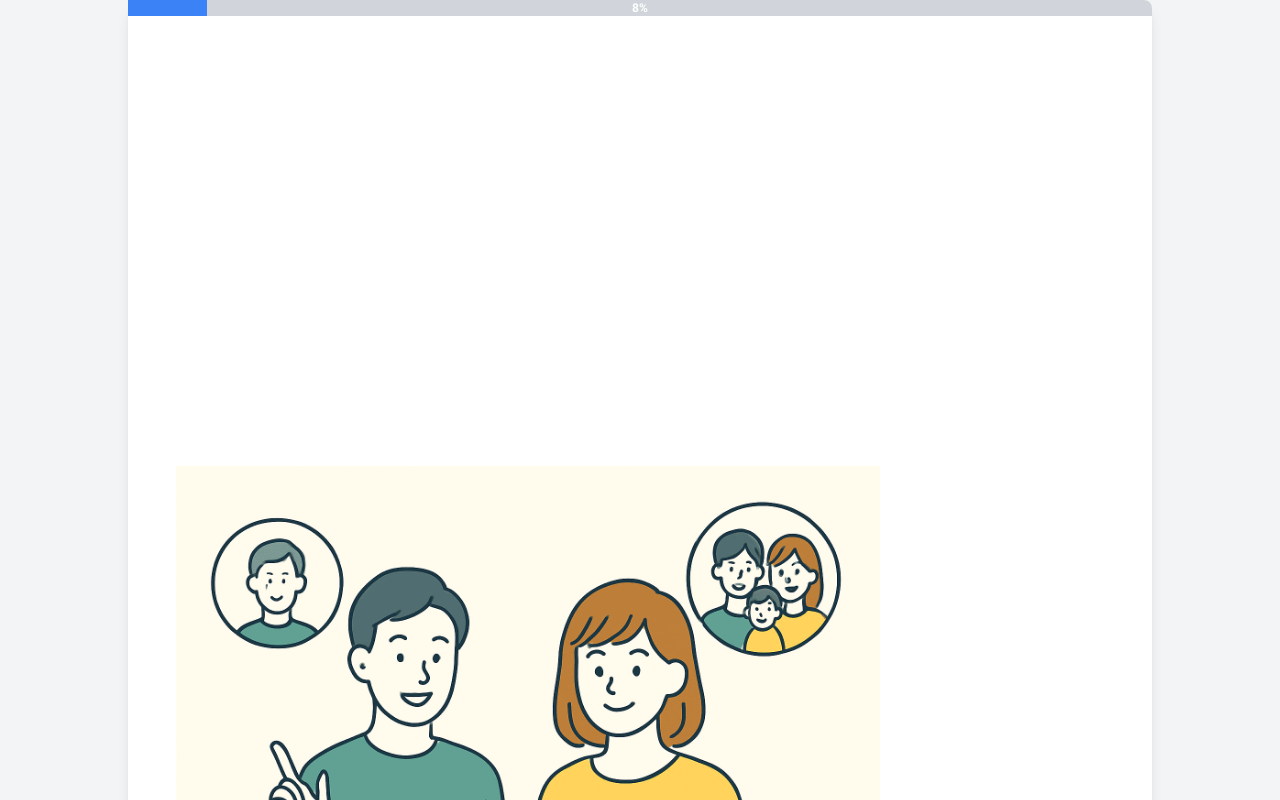
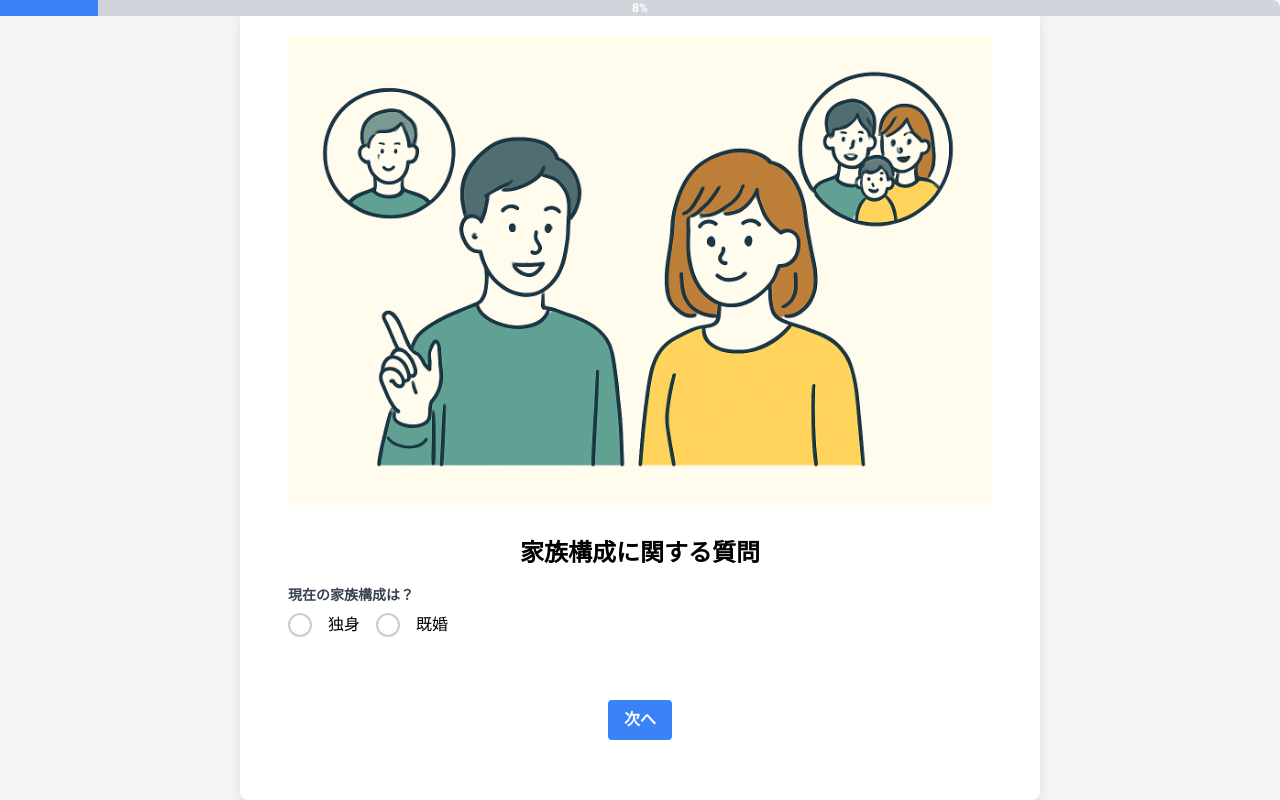
Before and after one commit to HirokiAzuma0420/lifeplansim, a React (Vite) app: page /form in a window 1280 px wide. Built offline with nearby package versions, Linux system fonts and the light colour scheme; a web font is replaced by a local one.

Commit message:
Revert "キーボード表示の時のFloatBox/ProgressBarの固定表示対応"
This reverts commit e45e3cd5b9ffc9c30c9485558907cc5f1d2ad00d.

```diff
--- a/src/hooks/useVisualViewportHeightEffect.ts
+++ /dev/null
@@ -1,26 +0,0 @@
-import { useEffect } from "react"
-
-export function useVisualViewportHeightEffect(): void {
-  useEffect(() => {
-    const vv = window.visualViewport
-    if (!vv || typeof vv.height !== "number") {
-      document.documentElement.style.removeProperty("--visual-viewport-height")
-      return
-    }
-
-    const update = () =>
-      document.documentElement.style.setProperty(
-        "--visual-viewport-height",
-        vv.height + "px"
-      )
-
-    vv.addEventListener("resize", update)
-    vv.addEventListener("scroll", update)
-    update()
-
-    return () => {
-      vv.removeEventListener("resize", update)
-      vv.removeEventListener("scroll", update)
-    }
-  }, [])
-}
--- a/src/pages/FormPage.tsx
+++ b/src/pages/FormPage.tsx
@@ -24,11 +24,20 @@ function getNetIncome(gross: number): number {
   return bracket ? gross * bracket.rate : gross * 0.8
 }
 
-import { useVisualViewportHeightEffect } from "../hooks/useVisualViewportHeightEffect"
+export default function FormPage() {
+  const [currentSectionIndex, setCurrentSectionIndex] = useState(0);
+  const [viewportOffset, setViewportOffset] = useState(0);
 
-export default function FormPage() {
-  useVisualViewportHeightEffect()
-  const [currentSectionIndex, setCurrentSectionIndex] = useState(0);
+  useEffect(() => {
+    const updateOffset = () => {
+      const vh = window.innerHeight * 0.01;
+      setViewportOffset(vh * 5); // 例：5vh相当のオフセット
+    };
+
+    updateOffset();
+    window.addEventListener('resize', updateOffset);
+    return () => window.removeEventListener('resize', updateOffset);
+  }, []);
 
   const [formData, setFormData] = useState({
     familyComposition: '', // 独身／既婚
@@ -1301,13 +1310,13 @@ export default function FormPage() {
 
   const progress = ((currentSectionIndex + 1) / sections.length) * 100;
 
-  function renderFloatingBox(amount: number, shouldShow: boolean, label: string) {
+  function renderFloatingBox(amount: number, shouldShow: boolean, label: string, topOverride?: number) {
     return (
       <div
-        className={"sticky z-40 transition-opacity duration-500 " + (shouldShow ? "opacity-100" : "opacity-0 pointer-events-none")}
-        style={{
-          top: "calc(var(--visual-viewport-height, 100vh) * 0.05)"
-        }}
+        className={`fixed inset-x-0 z-40 transition-opacity duration-500 ${
+          shouldShow ? 'opacity-100' : 'opacity-0 pointer-events-none'
+        }`}
+        style={{ top: topOverride ?? viewportOffset }}
       >
         <div className="max-w-5xl mx-auto px-4">
           <div className="bg-yellow-50 border border-yellow-300 rounded-xl shadow-md w-fit mx-auto px-4 py-2">
@@ -1321,10 +1330,10 @@ export default function FormPage() {
   }
 
   return (
-    <div className="h-screen overflow-y-scroll bg-gray-100">
+    <div className="flex justify-center w-full min-h-screen bg-gray-100">
       <div className="max-w-md mx-auto bg-white shadow-lg rounded-lg md:max-w-5xl overflow-visible">
         {/* Progress Bar */}
-        <div className="w-full bg-gray-300 h-4 sticky top-0 z-50 rounded-t-lg">
+        <div className="w-full bg-gray-300 h-4 fixed top-0 left-0 right-0 z-10 rounded-t-lg">
           <div
             className="bg-blue-500 h-full transition-all duration-500 ease-out"
             style={{ width: `${progress}%` }}
@@ -1336,13 +1345,13 @@ export default function FormPage() {
         <div className="h-1"></div>
         {renderFloatingBox(totalExpenses, currentSectionIndex === sections.indexOf('現在の支出') && totalExpenses > 0, "生活費総額")}
         {renderFloatingBox(displayTotalIncome, currentSectionIndex === sections.indexOf('現在の収入') && displayTotalIncome > 0, "年間収入総額")}
-        {renderFloatingBox(displayEstimatedNetIncome, currentSectionIndex === sections.indexOf('現在の収入') && displayEstimatedNetIncome > 0, "推定手取り総額")}
+        {renderFloatingBox(displayEstimatedNetIncome, currentSectionIndex === sections.indexOf('現在の収入') && displayEstimatedNetIncome > 0, "推定手取り総額", 80)}
         {renderFloatingBox(estimatedAnnualLoanPayment, currentSectionIndex === sections.indexOf('ライフイベント - 家') && estimatedAnnualLoanPayment > 0 && (formData.housingLoanStatus === 'これから借りる予定' || formData.housingLoanStatus === 'すでに返済中'), "年間返済額")}
-        {renderFloatingBox(estimatedTotalLoanPayment, currentSectionIndex === sections.indexOf('ライフイベント - 家') && estimatedTotalLoanPayment > 0 && (formData.housingLoanStatus === 'これから借りる予定' || formData.housingLoanStatus === 'すでに返済中'), "総返済額")}
+        {renderFloatingBox(estimatedTotalLoanPayment, currentSectionIndex === sections.indexOf('ライフイベント - 家') && estimatedTotalLoanPayment > 0 && (formData.housingLoanStatus === 'これから借りる予定' || formData.housingLoanStatus === 'すでに返済中'), "総返済額", 80)}
 
         {renderFloatingBox(displayTotalSavings, currentSectionIndex === sections.indexOf('貯蓄') && displayTotalSavings > 0, "貯蓄総額")}
         {renderFloatingBox(totalInvestment.monthly, currentSectionIndex === sections.indexOf('投資') && totalInvestment.monthly > 0, "月間投資総額")}
-        {renderFloatingBox(totalInvestment.annual, currentSectionIndex === sections.indexOf('投資') && totalInvestment.annual > 0, "年間投資総額")}
+        {renderFloatingBox(totalInvestment.annual, currentSectionIndex === sections.indexOf('投資') && totalInvestment.annual > 0, "年間投資総額", 80)}
         {renderFloatingBox(displayTotalApplianceCost * 10000, currentSectionIndex === sections.indexOf('ライフイベント - 生活') && displayTotalApplianceCost > 0, "家電買い替え総額")}
         <div className="relative flex">
           <div className="flex-1 flex flex-col max-w-[800px] w-full px-4">
```
Also changed, not shown: 1 other file (tests, documents, lock files or other folders).
